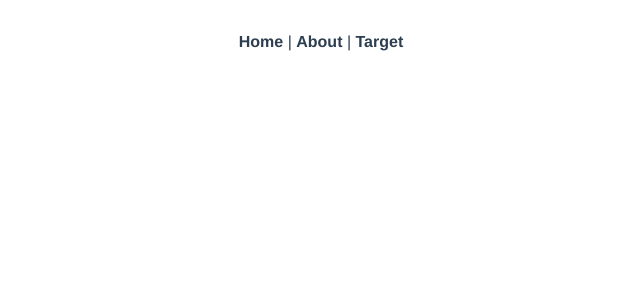
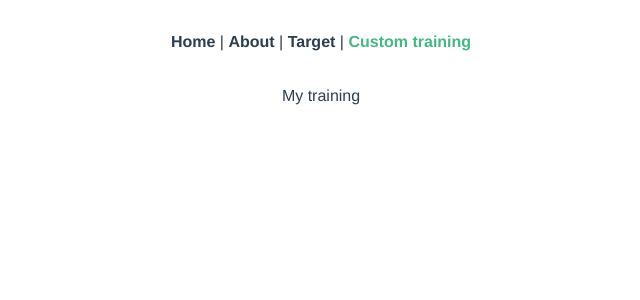
Before and after one commit to Antony-jacques/vue-training-manager, a Vue app: page /my-training in a window 1280 px wide. Shown: the top 300 px of the page, without its empty margins (319-959 px from the left). Built offline with nearby package versions, Linux system fonts and the light colour scheme.

Commit message:
my-training route

```diff
--- a/src/App.vue
+++ b/src/App.vue
@@ -2,7 +2,8 @@
   <nav>
     <router-link to="/">Home</router-link> |
     <router-link to="/about">About</router-link> |
-    <router-link to="/target">Target</router-link>
+    <router-link to="/target">Target</router-link> |
+    <router-link to="/my-training">Custom training</router-link>
   </nav>
   <router-view/>
 </template>
--- a/src/router/index.ts
+++ b/src/router/index.ts
@@ -2,6 +2,7 @@ import { createRouter, createWebHistory, RouteRecordRaw } from 'vue-router'
 import HomeView from '../views/HomeView.vue'
 import TargetView from '../views/TargetView.vue'
 import SingleBodyPartView from '@/views/SingleBodyPartView.vue'
+import CustomTraining from '@/views/CustomTraining.vue'
 
 const routes: Array<RouteRecordRaw> = [
   {
@@ -13,6 +14,11 @@ const routes: Array<RouteRecordRaw> = [
     path: '/target',
     name: 'Target',
     component: TargetView
+  },
+  {
+    path: '/my-training',
+    name: 'MyTraining',
+    component: CustomTraining
   },
   {
     path: '/SingleBodyPart/:bodyPart',
--- /dev/null
+++ b/src/views/CustomTraining.vue
@@ -0,0 +1,12 @@
+<template>
+  My training
+
+</template>
+
+<script setup lang="ts">
+
+</script>
+
+<style>
+
+</style>
```
